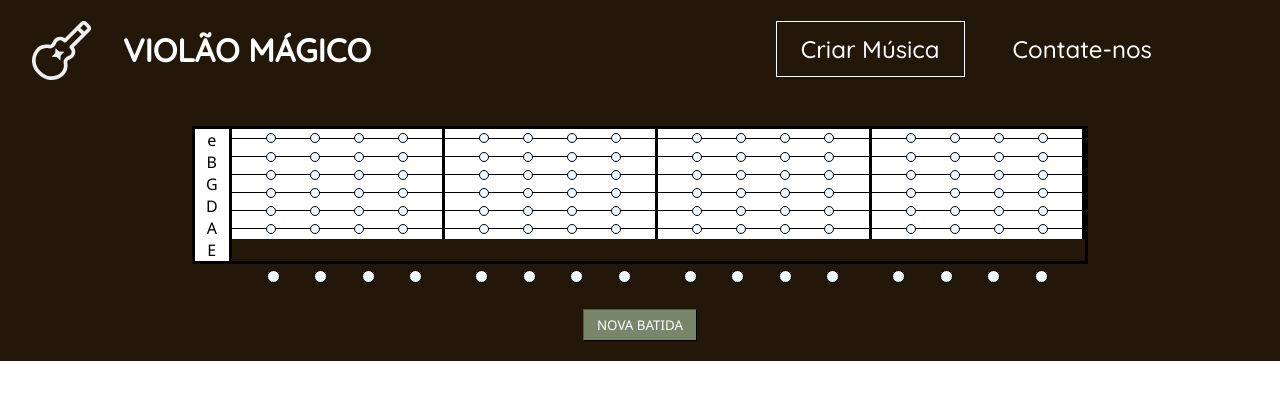
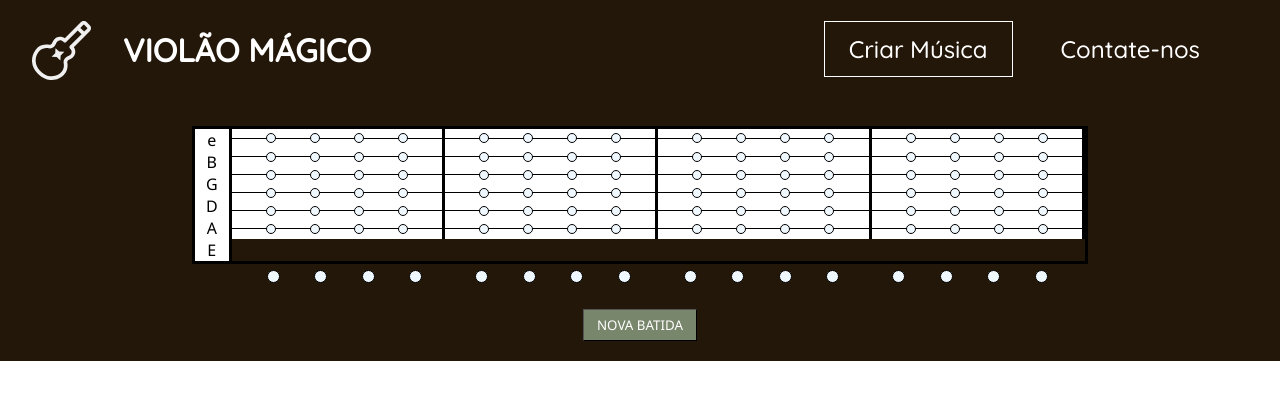
Before and after one commit to MarianaVRabelo/violaomagico-web-frontend, a React (Create React App) app: page /page-test in a window 1280 px wide. Shown: the top 400 px of the page. Built offline with nearby package versions, Linux system fonts and the light colour scheme.

Commit message:
fix: Header responsive

```diff
--- a/src/components/Header/Styles.js
+++ b/src/components/Header/Styles.js
@@ -41,12 +41,23 @@ export const LogoContainer = styled(NavLink)`
 	cursor: pointer;
 	color: white;
 	text-decoration: none;
+
+	@media screen and (max-width: 438px){
+		gap: 16px;
+	}
+	@media screen and (max-width: 350px){
+		font-size:25px;
+	}
+	@media screen and (max-width: 300px){
+		font-size:22px;
+	}
+
 `;
 export const LinksList = styled.ul`
 	display: flex;
 	list-style: none;
 	text-align: center;
-	margin-right: 2em;
+	margin-right: 0;
 
 	font-size: 1.5em;
 
```
